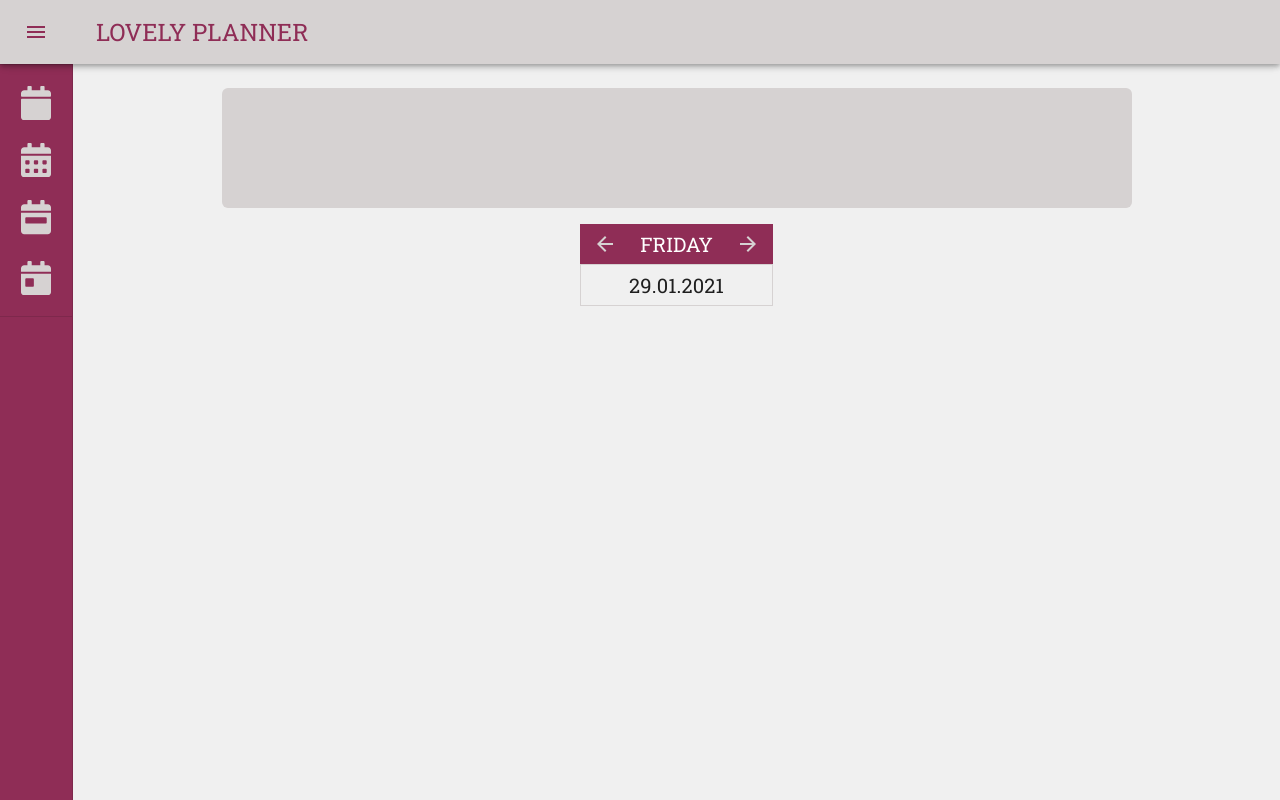
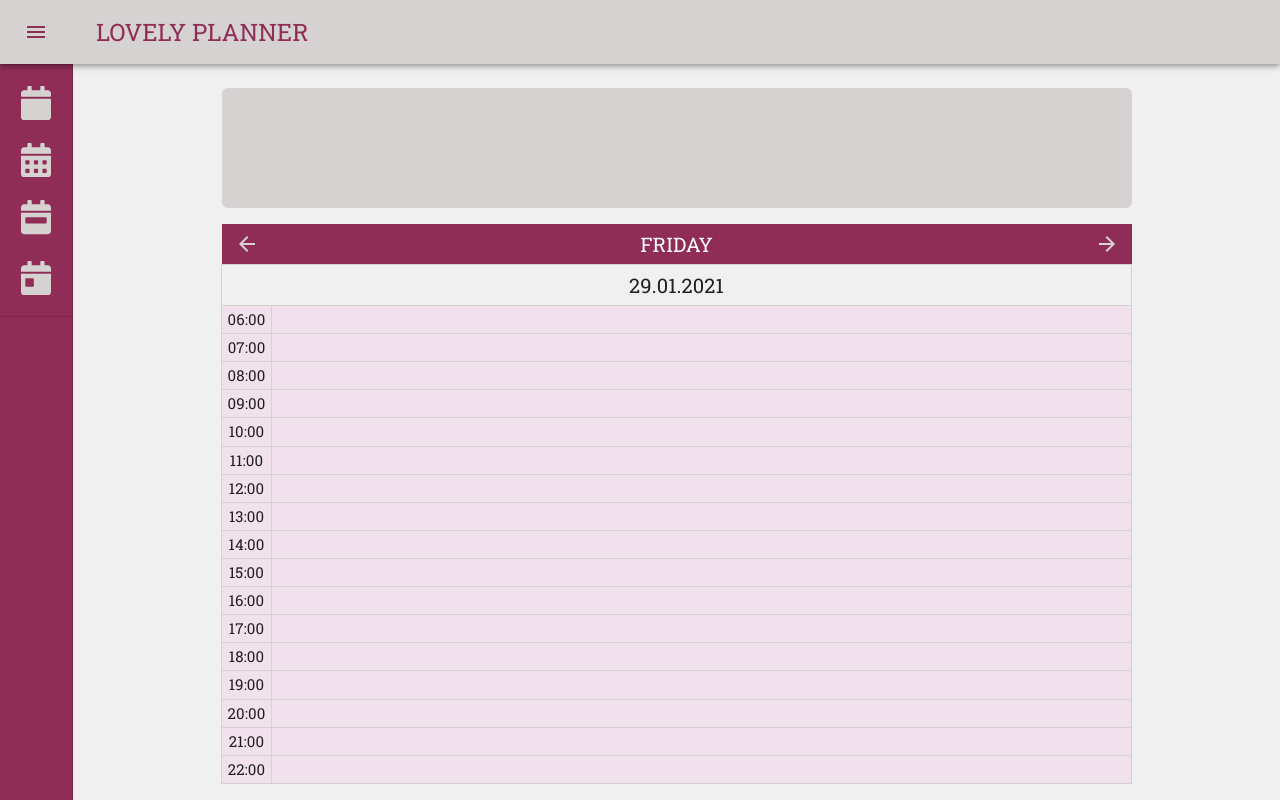
Before and after one commit to CoralineK/planner, a React (Create React App) app: page /day in a window 1280 px wide. Built offline with nearby package versions, Linux system fonts and the light colour scheme.

Commit message:
create new components in calendar

```diff
--- /dev/null
+++ b/src/components/Calendars/Day/AddEvent.tsx
@@ -0,0 +1,17 @@
+import React from 'react';
+import styled from 'styled-components';
+import { colors } from '../../../Constants';
+
+const Container = styled.div`
+  width: 910px;
+  height: 15vh;
+  background-color: ${colors.extra};
+  margin-bottom: 2vh;
+  border-radius: 6px;
+`;
+
+function AddEvent() {
+  return <Container></Container>;
+}
+
+export default AddEvent;
--- a/src/components/Calendars/Day/Day.tsx
+++ b/src/components/Calendars/Day/Day.tsx
@@ -1,54 +1,24 @@
 import React from 'react';
 import styled from 'styled-components';
-import { colors, font } from '../../../Constants';
-import { ContainerColumn, Body, Row } from '../CommonStyle';
+import { ContainerColumn } from '../CommonStyle';
+import AddEvent from './AddEvent';
 import PagingDate from './PagingDate';
+import Timetable from './Timetable';
 
-const AddEvent = styled.div`
-  width: 910px;
-  height: 15vh;
-  background-color: ${colors.extra};
-  margin-bottom: 2vh;
-  border-radius: 6px;
-`;
 const Calendar = styled.table`
   height: 70vh;
 `;
-const Hour = styled.td`
-  ${font}
-  font-size: 15px;
-  width: 50px;
-  padding: 5px;
-  background-color: ${colors.background};
-  border: 0.75px solid ${colors.extra};
-  text-align: center;
-`;
-const Box = styled.td`
-  width: 860px;
-  border: 0.75px solid ${colors.extra};
-  background-color: ${colors.background};
-`;
 
-// const hours: React.ReactElement[] = [];
-// for (let i: number = 6; i <= 22; i++) {
-//   hours.push(<Hour colSpan={1}>{i < 10 ? `0${i}:00` : `${i}:00`}</Hour>);
-// }
-
-export default function Day() {
+function Day() {
   return (
     <ContainerColumn>
-      <AddEvent></AddEvent>
+      <AddEvent />
       <Calendar>
         <PagingDate />
-        <Body>
-          {/* {hours.map((hour, i) => (
-            <Row key={i}>
-              {hour}
-              <Box colSpan={6}></Box>
-            </Row>
-          ))} */}
-        </Body>
+        <Timetable />
       </Calendar>
     </ContainerColumn>
   );
 }
+
+export default Day;
--- /dev/null
+++ b/src/components/Calendars/Day/Timetable.tsx
@@ -0,0 +1,50 @@
+import React, { useState } from 'react';
+import styled from 'styled-components';
+import { colors, font } from '../../../Constants';
+import { Body, Row } from '../CommonStyle';
+
+const Hour = styled.td`
+  ${font}
+  font-size: 15px;
+  width: 50px;
+  padding: 5px;
+  background-color: ${colors.background};
+  border: 0.75px solid ${colors.extra};
+  text-align: center;
+`;
+const Box = styled.td`
+  width: 860px;
+  border: 0.75px solid ${colors.extra};
+  background-color: ${colors.background};
+`;
+
+function Timetable() {
+  const [start, setStart] = useState<number>(6);
+  const [end, setEnd] = useState<number>(22);
+
+  function format(number: number) {
+    if (number > 9) {
+      return `${number}:00`;
+    } else {
+      return `0${number}:00`;
+    }
+  }
+
+  const hours: React.ReactElement[] = [];
+  for (let i: number = start; i <= end; i++) {
+    hours.push(<Hour colSpan={1}>{format(i)}</Hour>);
+  }
+
+  return (
+    <Body>
+      {hours.map((hour, i) => (
+        <Row key={i}>
+          {hour}
+          <Box colSpan={6}></Box>
+        </Row>
+      ))}
+    </Body>
+  );
+}
+
+export default Timetable;
```
